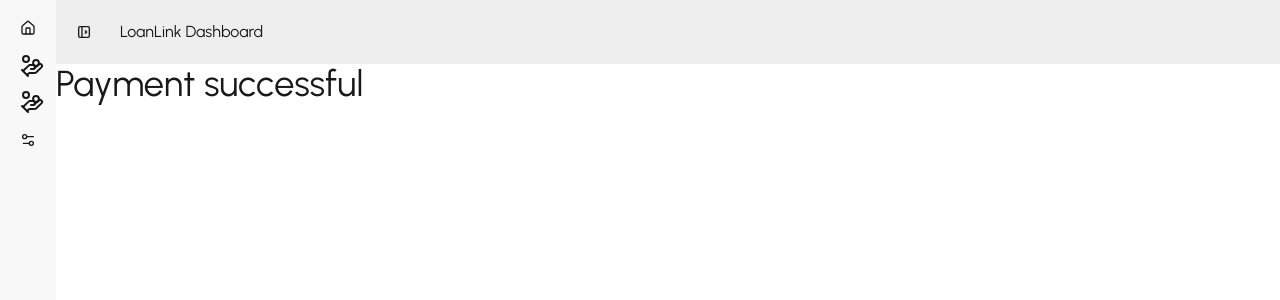
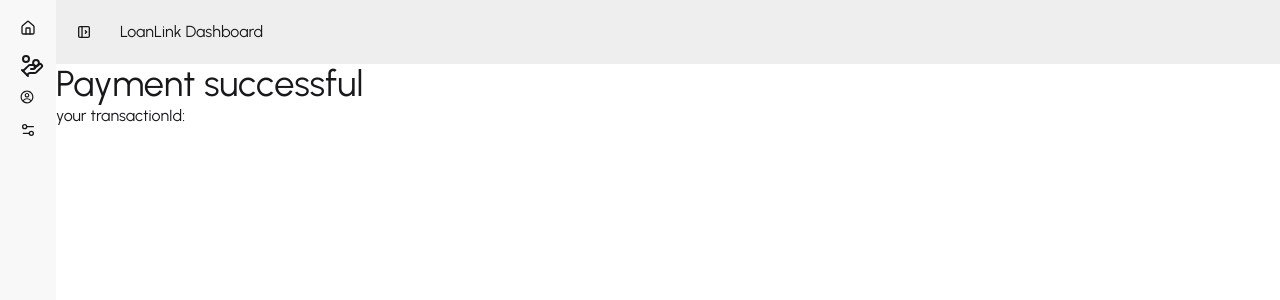
Before and after one commit to Asha-08/loanlink-microlink-client, a React (Vite) app: page /dashboard/payment-success in a window 1280 px wide. Shown: the top 300 px of the page. Built offline with nearby package versions, Linux system fonts and the light colour scheme; no server answers; sample sign-in values are in the browser's storage.

Commit message:
get transaction id

```diff
--- a/src/layout/DashboardLayout.jsx
+++ b/src/layout/DashboardLayout.jsx
@@ -1,5 +1,6 @@
 import { HandCoins } from 'lucide-react'
 import React from 'react'
+import { CgProfile } from 'react-icons/cg'
 import { Link, NavLink, Outlet } from 'react-router'
 
 const DashboardLayout = () => {
@@ -43,7 +44,7 @@ const DashboardLayout = () => {
         </li>
         <li>
             <NavLink className="is-drawer-close:tooltip is-drawer-close:tooltip-right" data-tip="MyProfile" to ='/dashboard/my-profile'>
-            <HandCoins></HandCoins>
+            <CgProfile />
              <span className="is-drawer-close:hidden">My Profile</span>
             </NavLink>
         </li>
--- a/src/pages/ApplyLoan/ApplyLoan.jsx
+++ b/src/pages/ApplyLoan/ApplyLoan.jsx
@@ -1,6 +1,6 @@
 import React from "react";
 import useAuth from "../../hooks/useAuth";
-import { useLocation } from "react-router";
+import { useLocation, useNavigate } from "react-router";
 import { useForm } from "react-hook-form";
 import Swal from "sweetalert2";
 import useAxiosSecure from "../../hooks/useAxiosSecure";
@@ -20,6 +20,7 @@ const ApplyLoan = () => {
   } = useForm();
 
   const axiosSecure = useAxiosSecure();
+  const navigate = useNavigate()
 
 
   const handleLoanApplication = (data) => {
@@ -49,6 +50,16 @@ const ApplyLoan = () => {
             axiosSecure.post('/loans',data)
             .then(res=>{
                 console.log('after saving loan',res.data);
+                if(res.data.insertedId){
+                  navigate('/dashboard/my-loans')
+                  Swal.fire({
+                    position:"top-end",
+                    icon:"success",
+                    title: "Loan application has created",
+                    showConfirmButton:false,
+                    timer:1500
+                  });
+                }
             })
         }
     })
--- a/src/pages/Dashboard/Payment/PaymentSuccess.jsx
+++ b/src/pages/Dashboard/Payment/PaymentSuccess.jsx
@@ -4,7 +4,7 @@ import useAxiosSecure from '../../../hooks/useAxiosSecure';
 
 const PaymentSuccess = () => {
     const [searchParams] = useSearchParams();
-    // const [paymentInfo, setPaymentInfo] = useState({});
+    const [paymentInfo, setPaymentInfo] = useState({});
     const axiosSecure = useAxiosSecure()
     const sessionId = searchParams.get('session_id');
 
@@ -15,10 +15,10 @@ const PaymentSuccess = () => {
             axiosSecure.patch(`/payment-success?session_id=${sessionId}`)
                 .then(res => {
                     console.log(res.data)
-                    // setPaymentInfo({
-                    //     transactionId: res.data.transactionId,
-                    //     // trackingId : res.data.trackingId
-                    // })
+                    setPaymentInfo({
+                        transactionId: res.data.transactionId,
+                        // trackingId : res.data.trackingId
+                    })
                 })
         }
 
@@ -26,6 +26,7 @@ const PaymentSuccess = () => {
   return (
     <div>
         <h2 className="text-4xl">Payment successful</h2>
+        <p>your transactionId: {paymentInfo.transactionId}</p>
     </div>
   )
 }
```
